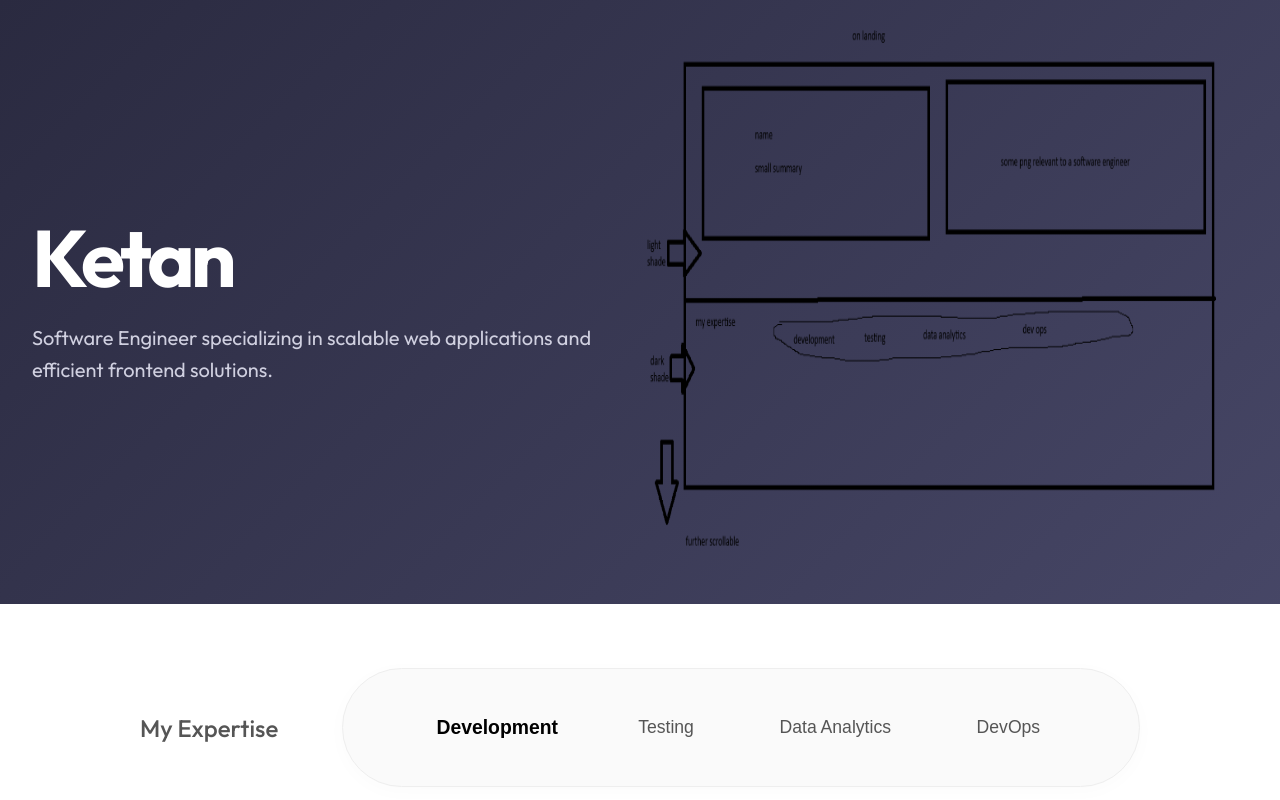
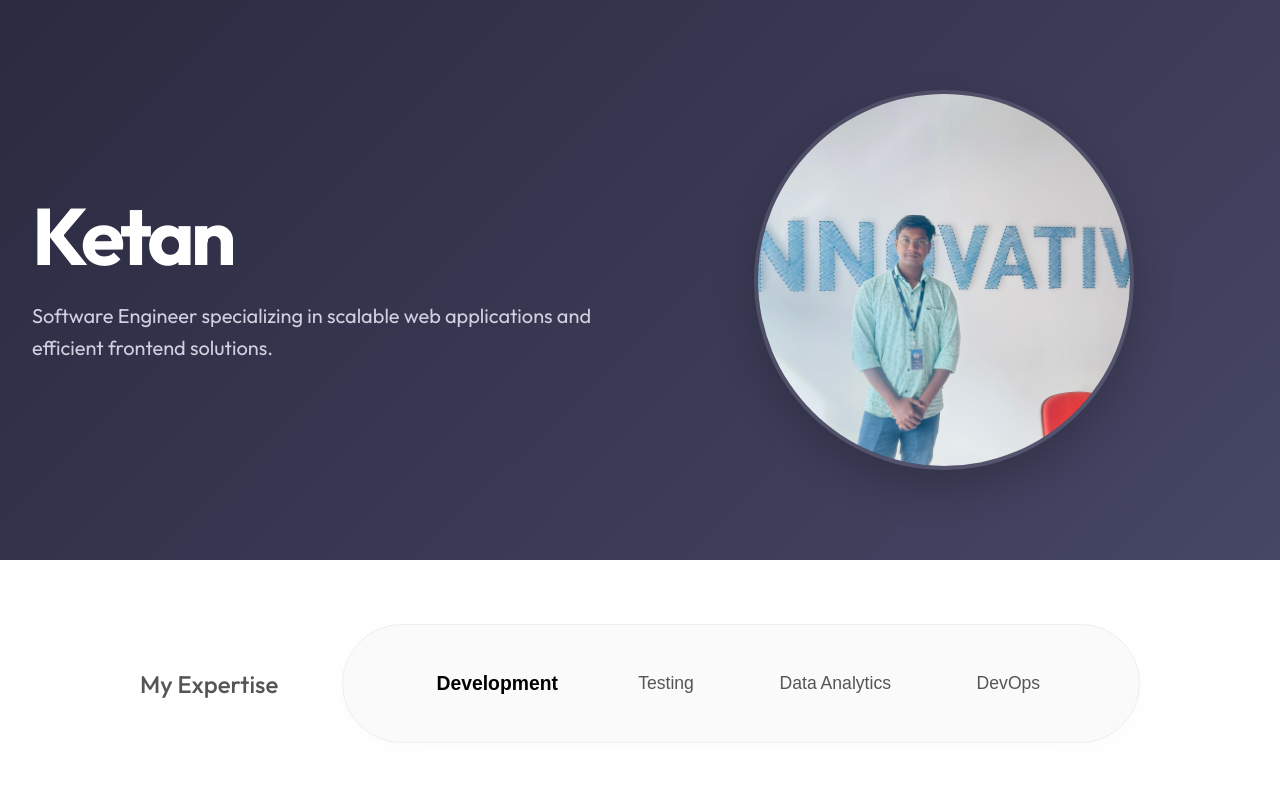
Before and after one commit to Ketan-Pal/Portfolio-2026, a Next.js app: page / in a window 1280 px wide. Shown: the top 800 px of the page. Built offline with nearby package versions, Linux system fonts and the light colour scheme.

Commit message:
added image

```diff
--- a/src/components/LandingSection.module.css
+++ b/src/components/LandingSection.module.css
@@ -1,7 +1,8 @@
 .container {
     display: grid;
     grid-template-columns: 1fr 1fr;
-    min-height: 50vh;
+    min-height: 70vh;
+    /* Increased height for better vertical centering */
     width: 100%;
     max-width: var(--spacing-container);
     margin: 0 auto;
@@ -14,6 +15,7 @@
     flex-direction: column;
     gap: 1.5rem;
     padding-right: 2rem;
+    justify-content: center;
 }
 
 .name {
@@ -37,28 +39,35 @@
     height: 100%;
 }
 
-.imagePlaceholder {
-    width: 100%;
-    aspect-ratio: 16/9;
-    background: var(--bg-off-white);
-    border-radius: 1rem;
-    display: flex;
-    align-items: center;
-    justify-content: center;
-    border: 1px solid #eee;
+.imageContainer {
+    position: relative;
+    width: 380px;
+    /* Fixed size to balance with text block */
+    height: 380px;
+    /* Square aspect ratio */
+    border-radius: 50%;
+    /* Circular */
+    overflow: hidden;
+    border: 4px solid rgba(255, 255, 255, 0.1);
+    /* Subtle halo */
+    box-shadow: 0 20px 40px rgba(0, 0, 0, 0.2);
 }
 
-.placeholderText {
-    color: var(--text-secondary);
-    font-size: 0.9rem;
+.heroImage {
+    object-fit: cover;
+    object-position: center top;
+    /* Focus on face */
+    width: 100%;
+    height: 100%;
 }
 
 @media (max-width: 768px) {
     .container {
         grid-template-columns: 1fr;
         text-align: center;
-        padding-top: 4rem;
+        padding-top: 6rem;
         gap: 4rem;
+        min-height: auto;
     }
 
     .content {
@@ -69,4 +78,9 @@
     .name {
         font-size: 3.5rem;
     }
+
+    .imageContainer {
+        width: 280px;
+        height: 280px;
+    }
 }
--- a/src/components/LandingSection.tsx
+++ b/src/components/LandingSection.tsx
@@ -13,7 +13,7 @@ export default function LandingSection() {
             <div className={styles.imageWrapper}>
                 <div className={styles.imageContainer}>
                     <Image
-                        src="/hero-image.png"
+                        src="/hero.jpeg"
                         alt="Software Engineer"
                         width={600}
                         height={600}
```
Also changed, not shown: public/hero-profile.jpg (added), public/hero.jpeg (added).
